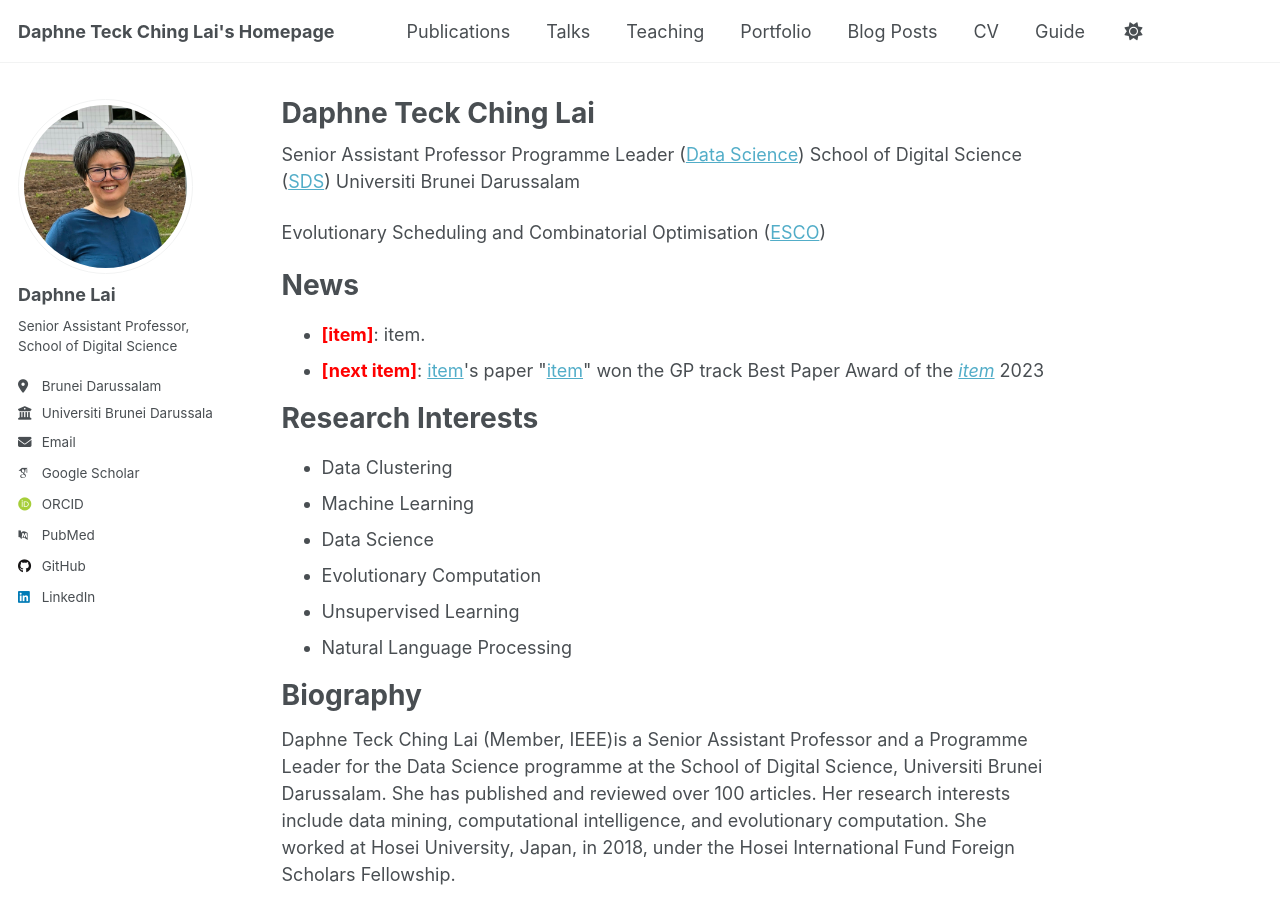
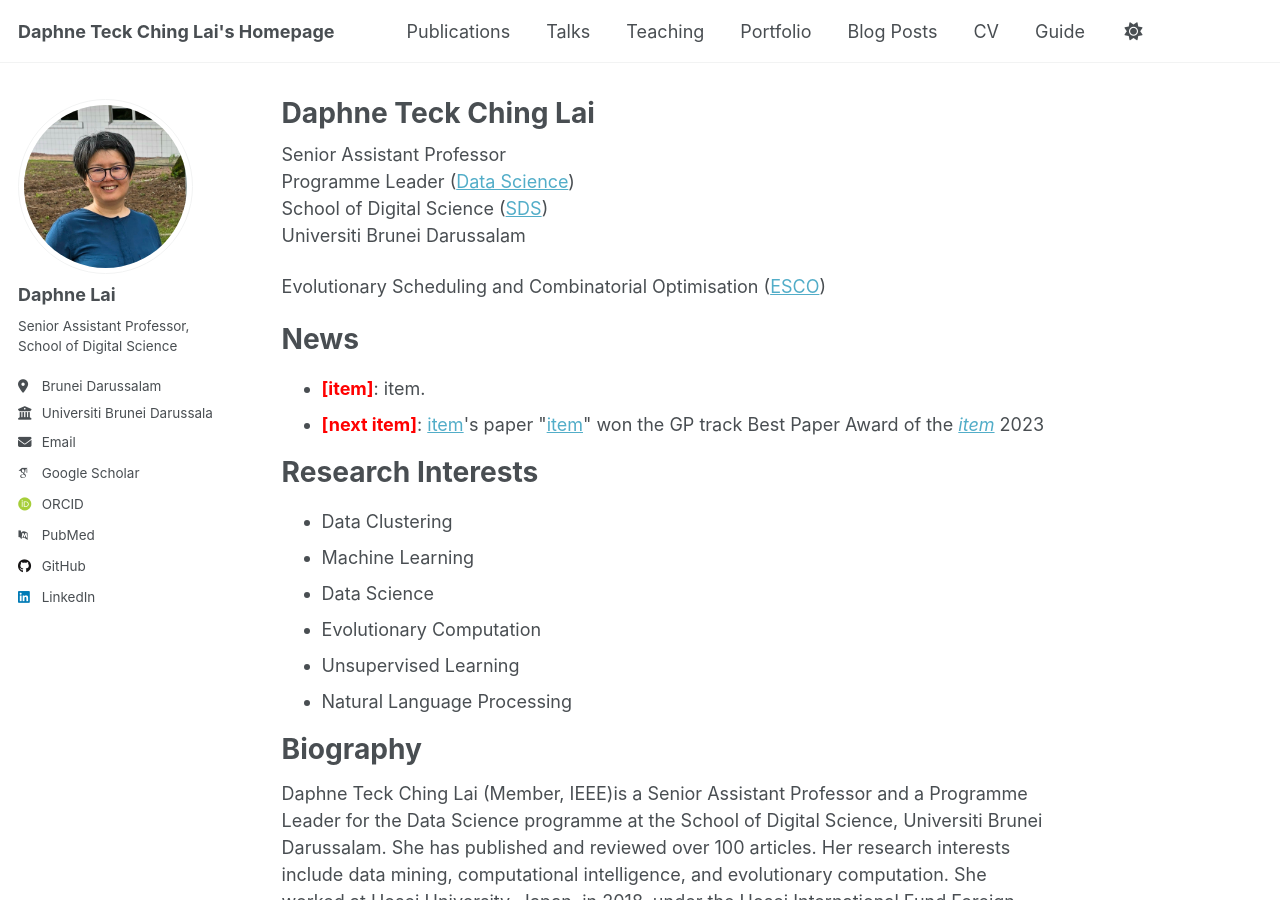
Before and after one commit to dtclai/dtclai.github.io, a Jekyll site: the page built from _pages/about.md, in a window 1280 px wide and 900 px high. Built offline with Jekyll 4.4.1, drawn with Linux system fonts in a browser that asks for light colours; some web fonts are replaced.

```diff
--- a/_pages/about.md
+++ b/_pages/about.md
@@ -6,9 +6,9 @@ redirect_from:
   - /about/
   - /about.html
 ---
-Senior Assistant Professor
-Programme Leader ([Data Science](https://sds.ubd.edu.bn/data-science/))
-School of Digital Science ([SDS](https://sds.ubd.edu.bn/))
+Senior Assistant Professor \\
+Programme Leader ([Data Science](https://sds.ubd.edu.bn/data-science/)) \\
+School of Digital Science ([SDS](https://sds.ubd.edu.bn/)) \\
 Universiti Brunei Darussalam
 
 
```
